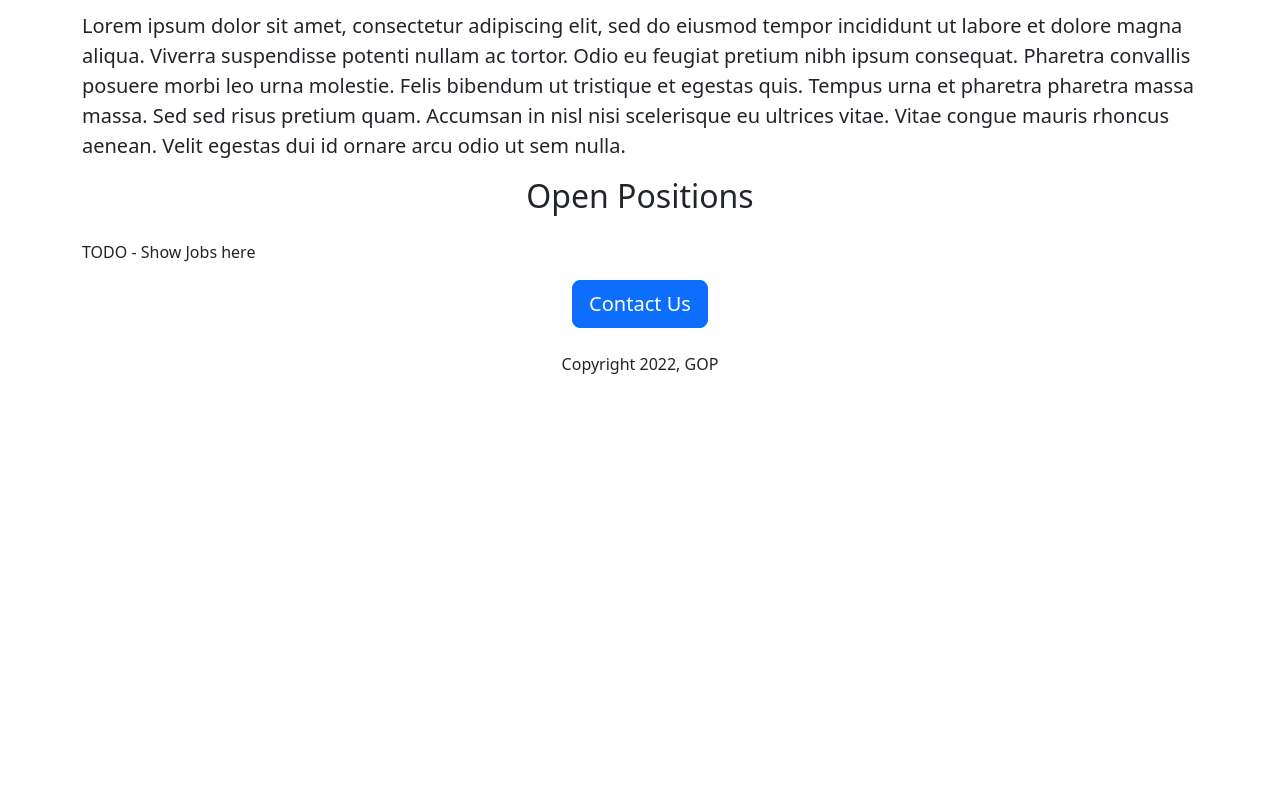
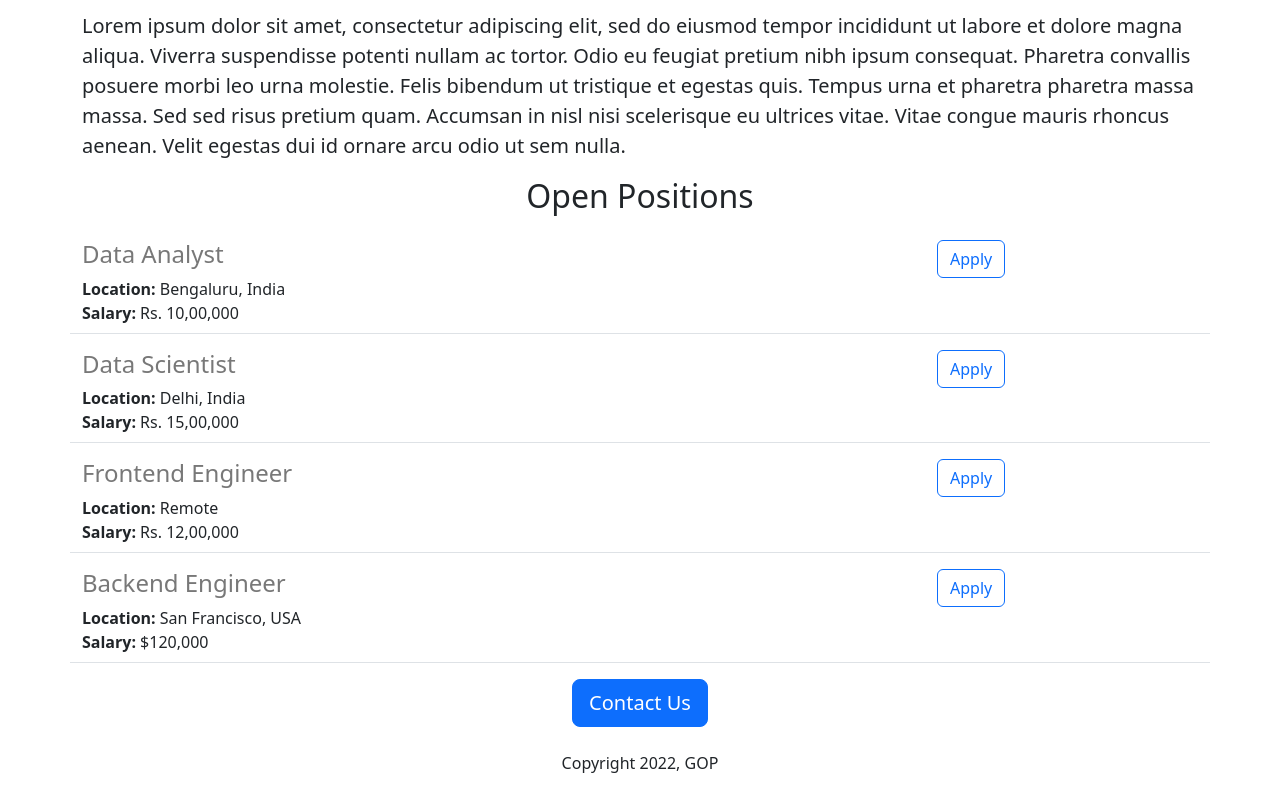
Before and after one commit to echeadle/flask-website, a Flask app: page / in a window 1280 px wide. Shown: the part 545-1336 px from the top of the page. Before the commit the page ends 919 px from the top, so only its background shows below. Run offline with Flask 2, Linux system fonts and the light colour scheme.

Commit message:
Added dynamic data and API route

```diff
--- a/app.py
+++ b/app.py
@@ -1,10 +1,42 @@
-from flask import Flask, render_template
+from flask import Flask, render_template, jsonify
 
 app = Flask(__name__)
 
+JOBS = [
+    {
+        'id': 1,
+        'title': 'Data Analyst',
+        'location': 'Bengaluru, India',
+        'salary': 'Rs. 10,00,000'
+    },
+    {
+        'id': 2,
+        'title': 'Data Scientist',
+        'location': 'Delhi, India',
+        'salary': 'Rs. 15,00,000'
+    },
+    {
+        'id': 3,
+        'title': 'Frontend Engineer',
+        'location': 'Remote',
+        'salary': 'Rs. 12,00,000'
+    },
+    {
+        'id': 4,
+        'title': 'Backend Engineer',
+        'location': 'San Francisco, USA',
+        'salary': '$120,000'
+    }
+]
+
+
 @app.route("/")
 def hello_world():
-    return render_template('home.html')
+    return render_template('home.html', jobs=JOBS)
+
+@app.route("/api/jobs")
+def list_jobs():
+    return jsonify(JOBS)
 
 if __name__ == "__main__":
     app.run(host="0.0.0.0", debug=True)
--- a/templates/home.html
+++ b/templates/home.html
@@ -22,7 +22,11 @@
             job openings!.</p>
             <p class="lead">Lorem ipsum dolor sit amet, consectetur adipiscing elit, sed do eiusmod tempor incididunt ut labore et dolore magna aliqua. Viverra suspendisse potenti nullam ac tortor. Odio eu feugiat pretium nibh ipsum consequat. Pharetra convallis posuere morbi leo urna molestie. Felis bibendum ut tristique et egestas quis. Tempus urna et pharetra pharetra massa massa. Sed sed risus pretium quam. Accumsan in nisl nisi scelerisque eu ultrices vitae. Vitae congue mauris rhoncus aenean. Velit egestas dui id ornare arcu odio ut sem nulla.</p>
             <h2 class="text-center mt-2 mb-4">Open Positions</h2>
-            <p>TODO - Show Jobs here</p>
+            <div>
+                {% for job in jobs %}
+                    {% include 'jobitem.html'%}
+                {% endfor %}
+            </div>
             <div class="text-center">
                 <button class="btn btn-primary btn-lg">Contact Us</button>
                 <p class="mt-4">Copyright 2022, GOP</p>
--- /dev/null
+++ b/templates/jobitem.html
@@ -0,0 +1,19 @@
+<div class="border-bottom row" style="margin-bottom:16px;padding-bottom:8px;">
+  <div class="col-9">
+    <h4
+      style="color:rgb(120, 120, 120); margin-bottom:4 px; ">
+      {{job['title']}}
+    </h4>
+    <div>
+      <b>Location:</b>  {{job['location']}}
+    </div>
+    {% if 'salary' in job %}
+    <div>
+      <b>Salary:</b>  {{job['salary']}}
+    </div>
+    {% endif %}
+  </div>
+  <div class="col-3">
+    <button type="button" class="btn btn-outline-primary">Apply</button>
+  </div>
+</div>
```
